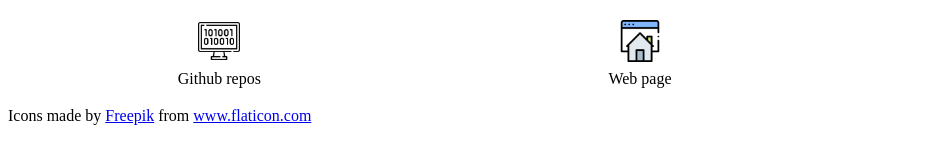
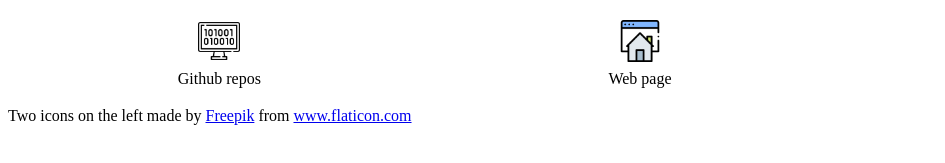
Before and after one commit to InductiveStep/inductivestep.github.io, a plain HTML site: page index.html in a window 1280 px wide. Shown: the part 455-618 px from the top of the page, 0-945 px from the left. Drawn offline with Linux system fonts and the light colour scheme.

Commit message:
Update index.html

```diff
--- a/index.html
+++ b/index.html
@@ -27,8 +27,7 @@
       </tbody>
     </table>
 
-
-    <p>Icons made by <a href="https://www.flaticon.com/authors/freepik" title="Freepik">Freepik</a> from <a href="https://www.flaticon.com/" title="Flaticon">www.flaticon.com</a></p>
+    <p>Two icons on the left made by <a href="https://www.flaticon.com/authors/freepik" title="Freepik">Freepik</a> from <a href="https://www.flaticon.com/" title="Flaticon">www.flaticon.com</a></p>
 
   </body>
 
```
